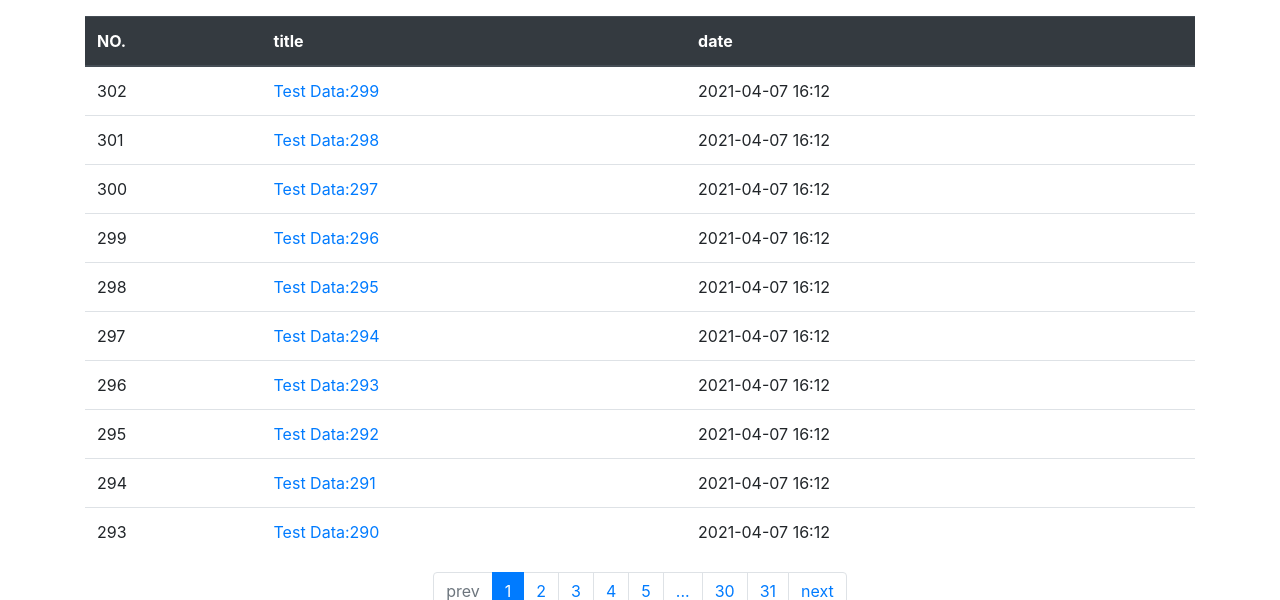
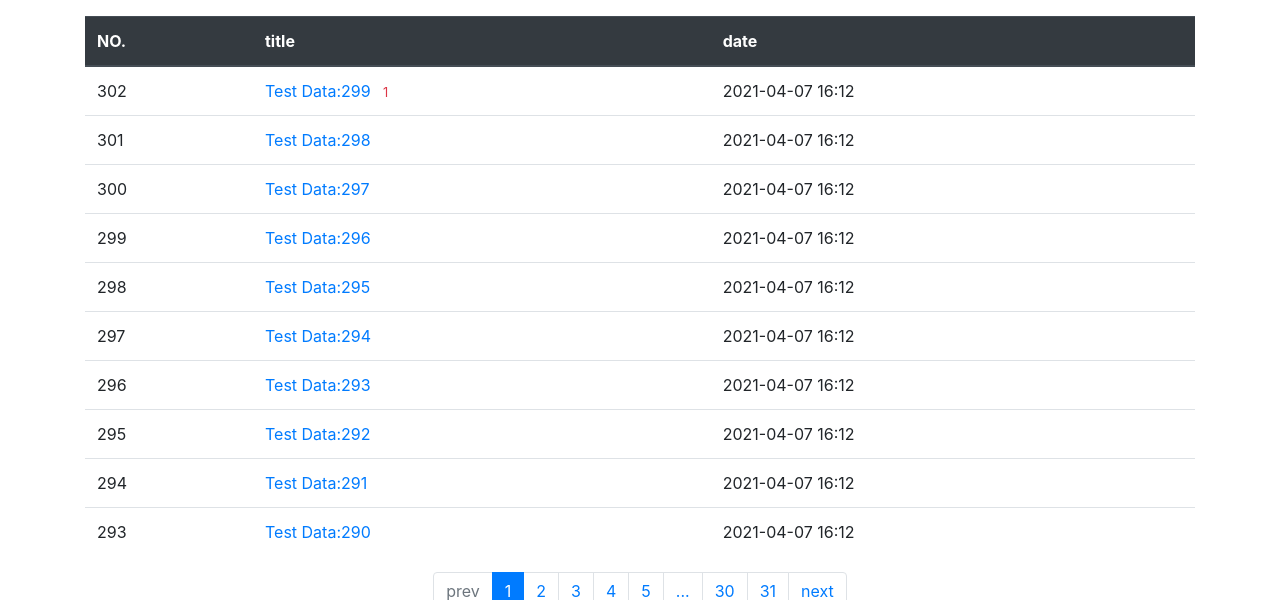
Before and after one commit to Dobuzi/pybo_flask, a Flask app: page /question/list/ in a window 1280 px wide. Shown: the part 57-657 px from the top of the page. Run offline with Flask 2, Linux system fonts and the light colour scheme; data comes from the database, SQL or seed files in the repository; parts of the project's set-up code (start-up, migrations or seed data) failed here and were passed over; some libraries are stand-ins or nearby versions.

Commit message:
show answers count

```diff
--- a/pybo/templates/question/question_list.html
+++ b/pybo/templates/question/question_list.html
@@ -16,6 +16,9 @@
                 <td>{{ question_list.total - ((question_list.page - 1) * question_list.per_page) - loop.index0 }}</td>
                 <td>
                     <a href="{{ url_for('question.detail', question_id=question.id) }}/">{{ question.subject }}</a>
+                    {% if question.answer_set|length > 0 %}
+                    <span class="text-danger small ml-2">{{ question.answer_set|length }}</span>
+                    {% endif %}
                 </td>
                 <td>{{ question.create_date|datetime }}</td>
             </tr>
```
